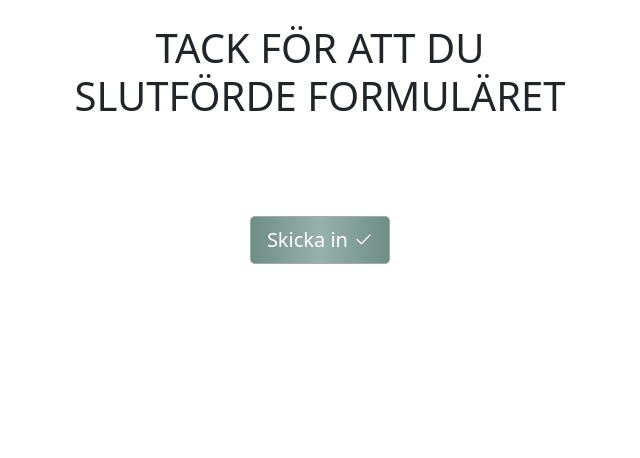
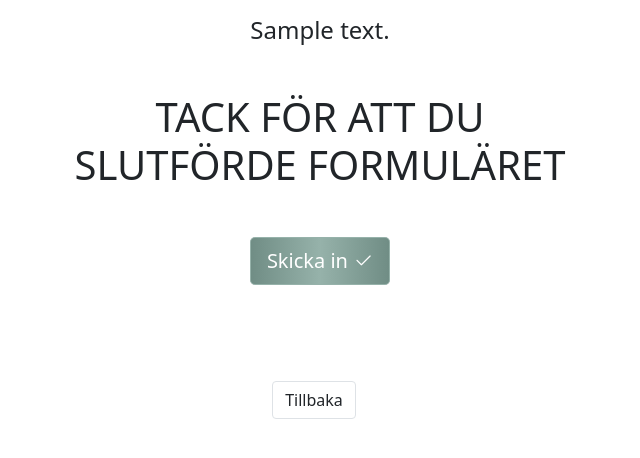
Before and after one commit to Sjofil/HASAB-IDA3, a Flask app: template Website/templates/send-form.html in a window 1280 px wide. Shown: the part 188-646 px from the top of the page, without its empty margins (320-960 px from the left). Run offline with Flask 2, Linux system fonts and the light colour scheme; the template is opened without the code that fills it: most values are stand-ins (such as "Sample title", 1, 10 or a date in 2020); some libraries are stand-ins or nearby versions.

Commit message:
Tog bort numret, la till paginator send-form

```diff
--- a/Website/templates/question-base.html
+++ b/Website/templates/question-base.html
@@ -10,7 +10,7 @@
     <!--Fråga Text-->
     <div class="container-fluid justify-content-center mt-3 mb-5" id="fade3">
         <p class="h4">
-            {{ pageNumber }} . {{ questionText }}
+            {{ questionText }}
         </p>
     </div>
         {% block question %}{% endblock %}
--- a/Website/templates/question1.html
+++ b/Website/templates/question1.html
@@ -4,7 +4,7 @@
 {% if questionType == 1 %}
 <div class="form-check-inline pb-3" id="fade1">
     <input type="number" min="0" pattern="[0-9]" class="form-control-lg ms-2 form-control rounded-3 " placeholder="Antal">
-    <button type="submit" onclick="nextQuest(this, {{ answerOptions[0].NextQuestion }})" class="btn mt-2 btn-secondary col-lg-6 rounded">Nästa </button>
+    <button type="submit" onclick="nextQuest(this, {{ answerOptions[0].NextQuestion }})" class="btn mt-2 ms-2 btn-secondary col-lg-6 rounded">Nästa </button>
 </div>
 {% else %}
 <!--Templet för nästan alla frågor-->
--- a/Website/templates/send-form.html
+++ b/Website/templates/send-form.html
@@ -4,24 +4,23 @@
 
 {% endblock %}
 
-{% block content %}
+{% block question %}
 
         <!--Rubrik och input-->
         <section class="text-center">
-                <div class="container-fluid pt-3">
+                <div class="container-fluid">
                     <h1 class="text-uppercase mb-0">Tack för att du <br> slutförde formuläret</h1>
                 </div>
 
-                <div class="container-fluid pt-5">
+                <div class="container-fluid mt-3">
                     <section class="text-center">
-                        <div class="container-fluid pt-5 " id="btn1">
-                            <button onclick="sendCookie()" class="btn btn-secondary btn-lg">
+                        <div class="container-fluid mt-5 " id="btn1">
+                            <button onclick="sendCookie()" class="btn btn-secondary btn-lg mb-5">
                                 Skicka in <i class="bi bi-check2"></i>
                             </button>
 
                         </div>
                 </section>
-
                 </div>
         </section>
 
```
Also changed, not shown: Website/questions.py (+5 -2 lines).
